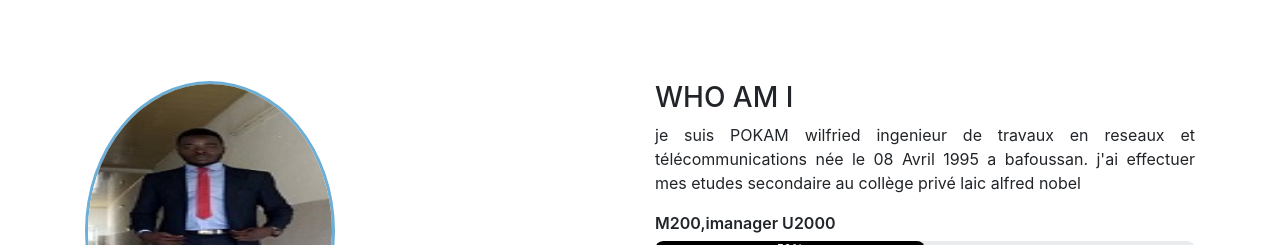
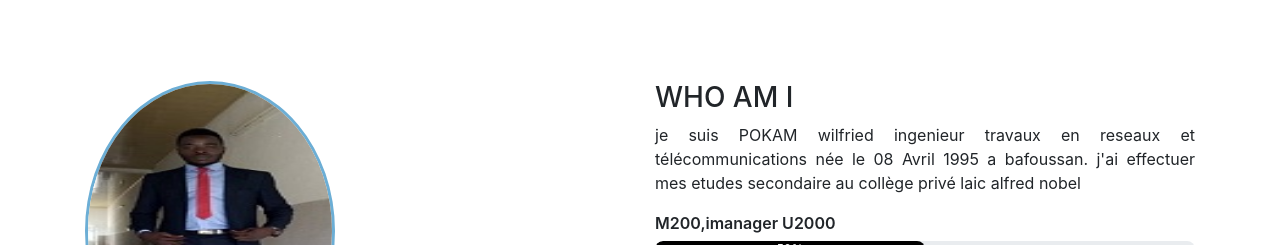
Before and after one commit to pokam-dev/site, a plain HTML site: page index.html in a window 1280 px wide. Shown: the part 1920-2165 px from the top of the page. Drawn offline with nearby package versions, Linux system fonts and the light colour scheme.

Commit message:
pok revise

```diff
--- a/index.html
+++ b/index.html
@@ -70,7 +70,7 @@
                 <div class="col-md-6">
                         <h3>WHO AM I</h3>
                         <p>
-                          je suis  POKAM wilfried ingenieur de travaux en reseaux et télécommunications
+                          je suis  POKAM wilfried ingenieur travaux en reseaux et télécommunications
                           née le 08 Avril 1995 a bafoussan. j'ai effectuer mes etudes secondaire au collège privé laic
                           alfred nobel
 
```
